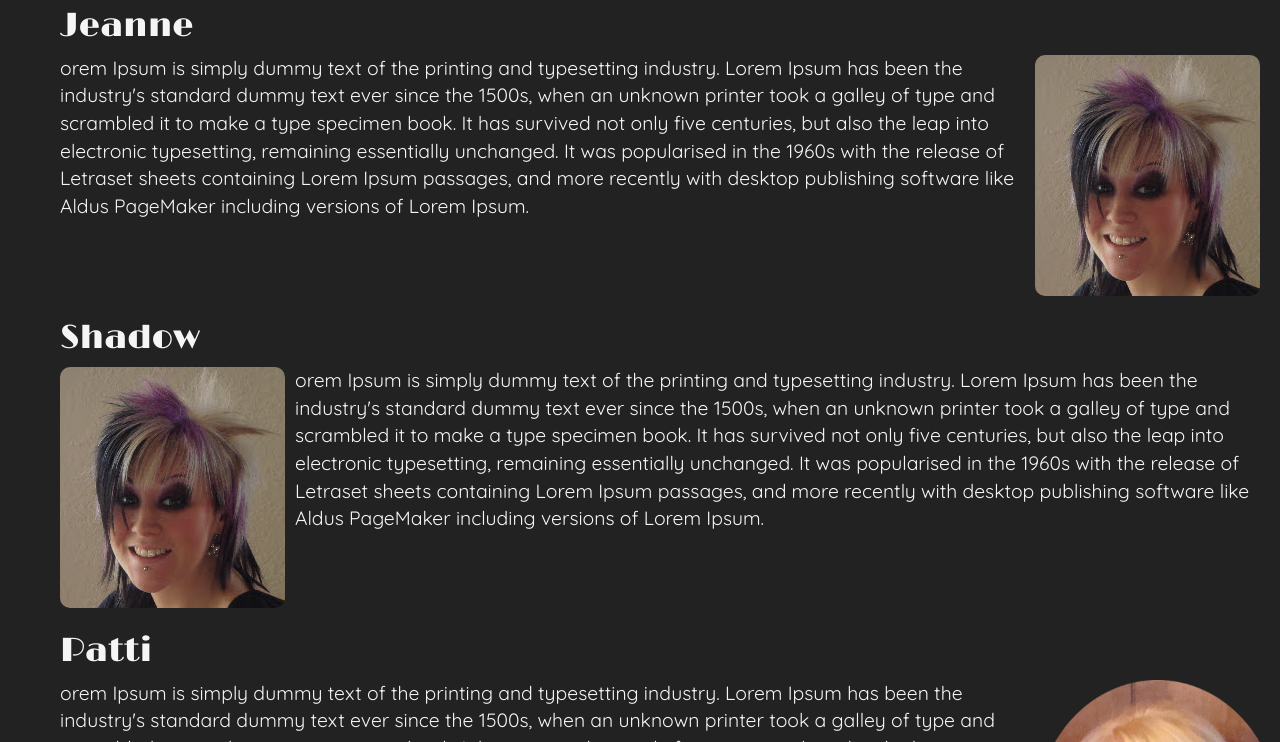
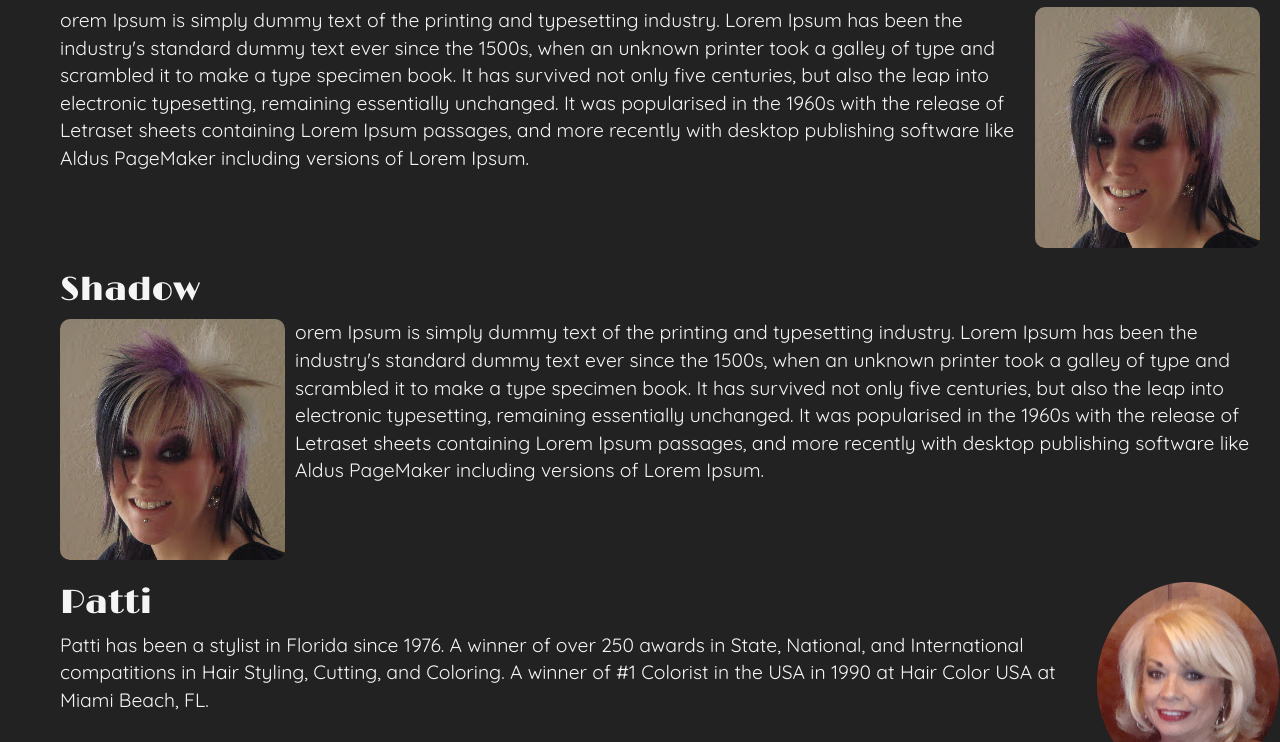
Before and after one commit to jmanock/fRetro, a website: page app/index.html in a window 1280 px wide. Shown: the part 2058-2800 px from the top of the page. Drawn offline with nearby package versions, Linux system fonts and the light colour scheme; some packages are replaced by stand-ins of ours; files that its build step writes are made by us from their sources.

Commit message:
add history and patti bio

```diff
--- a/app/index.html
+++ b/app/index.html
@@ -68,7 +68,7 @@
     <section id='about'>
       <h2>About</h2>
       <h4>History</h4>
-      <p id='history'>Lorem Ipsum is simply dummy text of the printing and typesetting industry. Lorem Ipsum has been the industry's standard dummy text ever since the 1500s, when an unknown printer took a galley of type and scrambled it to make a type specimen book. It has survived not only five centuries, but also the leap into electronic typesetting, remaining essentially unchanged. It was popularised in the 1960s with the release of Letraset sheets containing Lorem Ipsum passages, and more recently with desktop publishing software like Aldus PageMaker including versions of Lorem Ipsum.</p>
+      <p id='history'>Salon Retro graned opening was January 7th 2014 by Patti Migliorato Rieder who has been a stylist in Florida since 1976. She has sold Salon Retro this past June 2017 to Brittani Fernandez and Maggie Byrnes but is continuing to work at Salon Retro as a mentor and trainer for the new owners.</p>
       <h4 class='offer'>Our Salon Offers</h4>
       <ul>
         <li>Free Wi-Fi</li>
@@ -116,7 +116,9 @@
          <li class='patti'>
            <h4>Patti</h4>
            <img src="images/patti.png" alt="" class='pattiPic'>
-           <p>orem Ipsum is simply dummy text of the printing and typesetting industry. Lorem Ipsum has been the industry's standard dummy text ever since the 1500s, when an unknown printer took a galley of type and scrambled it to make a type specimen book. It has survived not only five centuries, but also the leap into electronic typesetting, remaining essentially unchanged. It was popularised in the 1960s with the release of Letraset sheets containing Lorem Ipsum passages, and more recently with desktop publishing software like Aldus PageMaker including versions of Lorem Ipsum.</p>
+           <p>
+             Patti has been a stylist in Florida since 1976. A winner of over 250 awards in State, National, and International compatitions in Hair Styling, Cutting, and Coloring. A winner of #1 Colorist in the USA in 1990 at Hair Color USA at Miami Beach, FL.
+           </p>
          </li>
          <li class='newgirl'>
            <h4>New Girl</h4>
--- a/app/styles/main.css
+++ b/app/styles/main.css
@@ -88,9 +88,10 @@ h4{
   margin-bottom:100px;
 }
 .pattiPic{
-  width:20%;
-  height:20%;
+  width:15%;
+  height:15%;
   float:right;
+  margin-top:-50px;
 }
 .brit img, .amanda img, .jeanne img{
   float:right;
```
